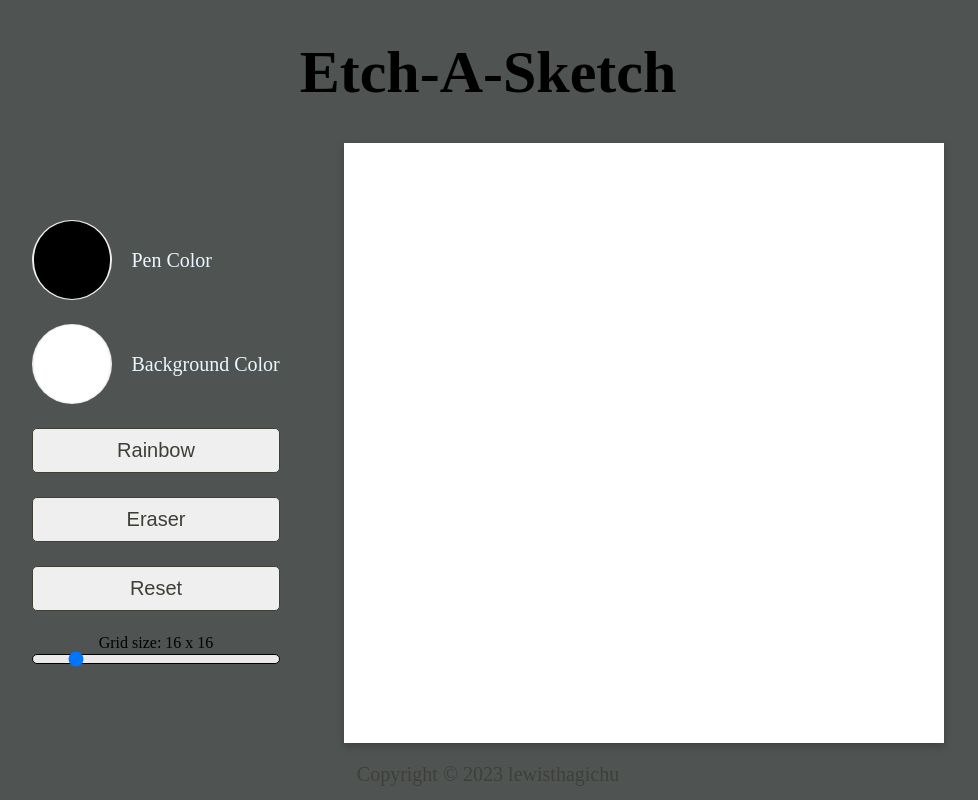
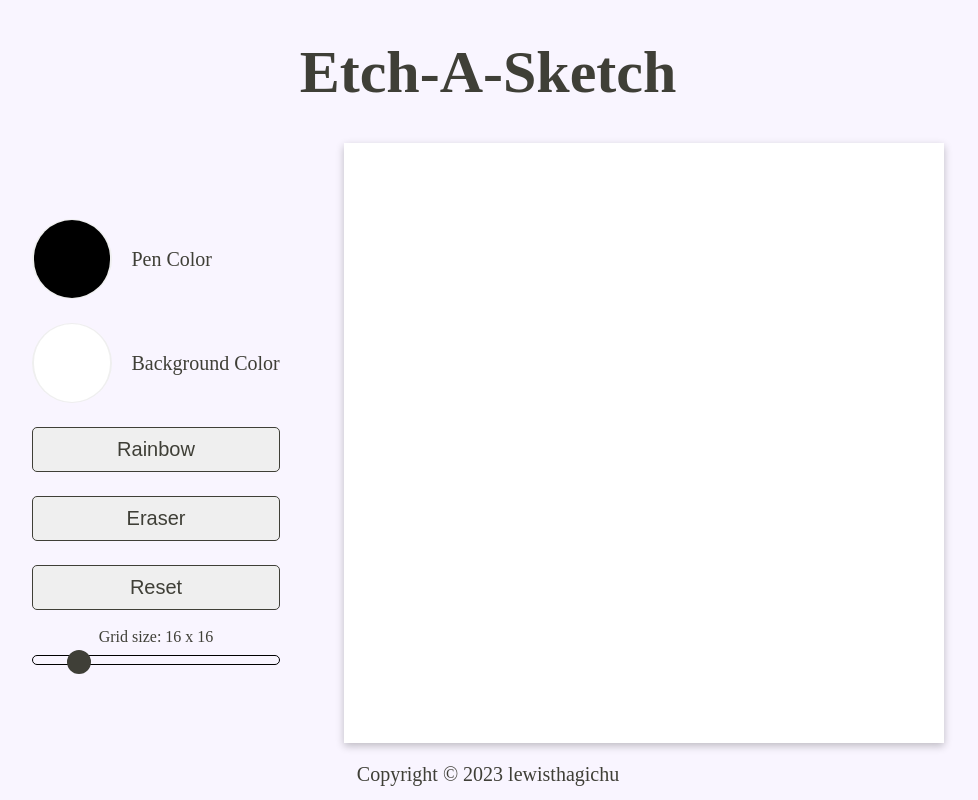
Before and after one commit to lewisthagichu/etch-a-sketch, a plain HTML site: page index.html in a window 1280 px wide. Shown: the whole page, without its empty margins (152-1130 px from the left). Drawn offline with Linux system fonts and the light colour scheme.

Commit message:
Add styling

```diff
--- a/styles.css
+++ b/styles.css
@@ -1,7 +1,7 @@
 :root {
     --bg-color: #DEE7E7;
     --text-color: #3F3F37;
-    --secondary-bg-color: #EBE9E9;
+    --secondary-bg-color: #F9F5FF;
     --text-color2: #EBF7FF;
 }
 
@@ -24,13 +24,13 @@ html {
     text-align: center;
     padding: 2.6rem;
     font-size: 60px;
-    color: linear-gradient(to right, #ECD583, #DEE7E7);
+    color: var(--text-color);
     font-weight: 900;
 }
 
 body {
 
-    background: #4F5453;
+    background: var(--secondary-bg-color);
     height: 100vh;
     width: 100vw;
 }
@@ -45,7 +45,7 @@ body {
     display: flex;
     flex-direction: column;
     justify-content: center;
-    gap: 1.5rem;
+    gap: 1.2rem;
 }
 
 .buttons {
@@ -71,14 +71,13 @@ button:hover {
 
 .input-box {
     display: flex;
-    /* justify-content: center; */
     align-items: center;
     border: none;
 }
 
 .input-box span {
     padding-left: 1.2rem;
-    color: var(--text-color2);
+    color: var(--text-color);
     font-size: 20px;
 }
 
@@ -115,29 +114,33 @@ input[type="color"]:hover {
 
 .size-value {
     text-align: center;
+    color: var(--text-color);
 }
 
 #slider {
     width: 100%;
+    margin-top: 10px;
 }
 
 input[type='range'] {
+    appearance: none;
     background-color: var(--secondary-bg-color);
-  }
+}
 
 input[type='range']::-webkit-slider-runnable-track {
     height:10px;
     border: 1px solid black;
     border-radius: 25px;
     background: var(--secondary-bg-color);
+
 }
 
 input[type='range']::-webkit-slider-thumb {
     appearance: none;
-    width: 20px;
-    height: 20px;
+    width: 24px;
+    height: 24px;
     border-radius: 50%;
-    margin-top: -4px;
+    margin-top: -6px;
     background: var(--text-color);
 }
 
```
